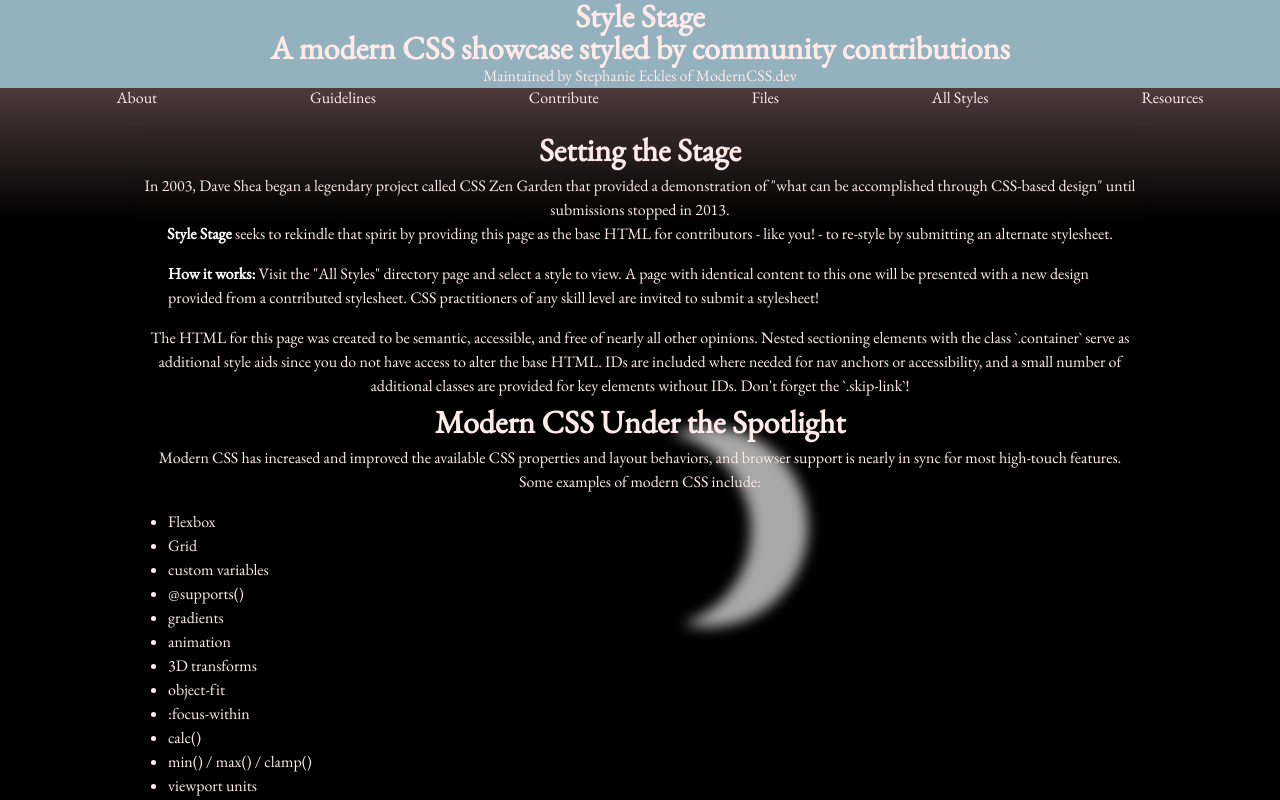
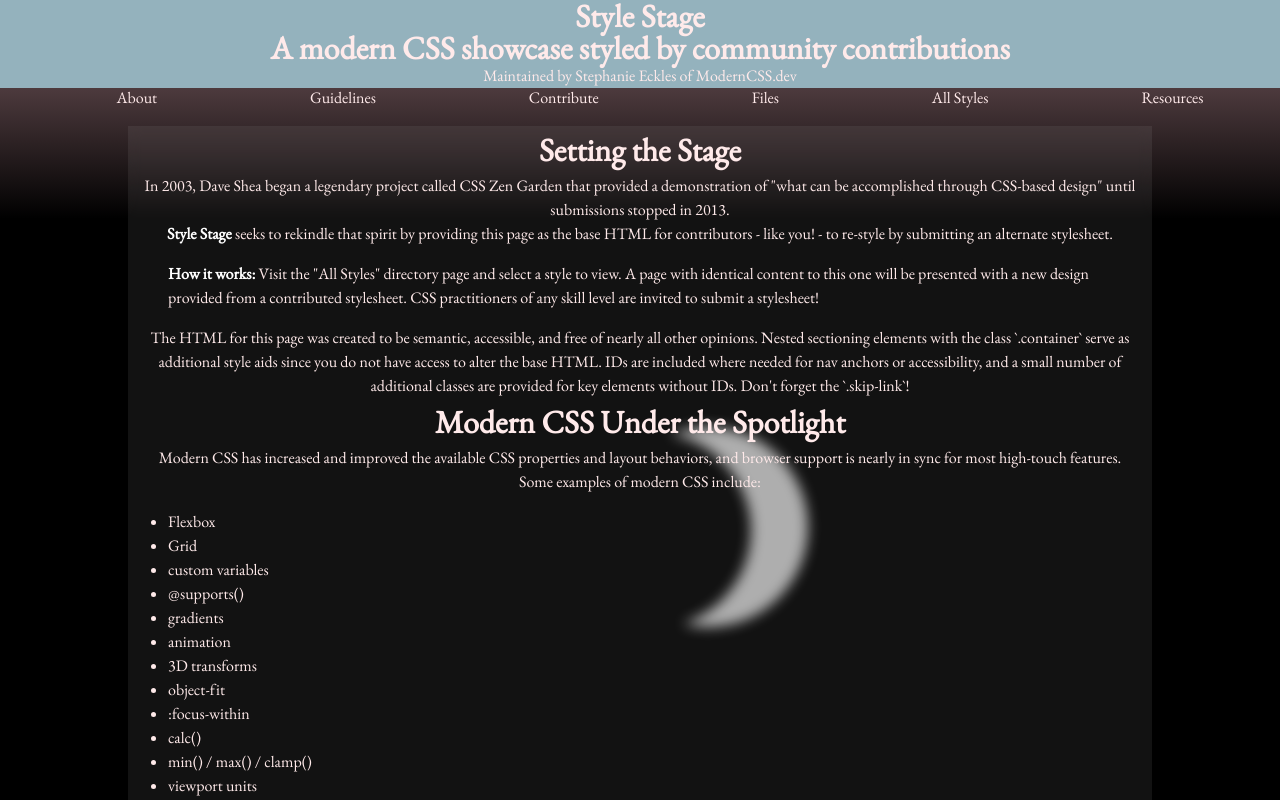
Before and after one commit to JoshuaHerring/StyleStage, a website: page public/index.html in a window 1280 px wide. Drawn offline with nearby package versions, Linux system fonts and the light colour scheme; a web font is replaced by a local one.

Commit message:
slight blur frost

```diff
--- a/sass/main.scss
+++ b/sass/main.scss
@@ -40,6 +40,7 @@
     width: 80%;
     margin: 0 auto;
     backdrop-filter: blur(6.3px);
+    background-color: #ffffff12;
 }
 
 .profile {
```
Also changed, not shown: public/style.css, 1 other file.
